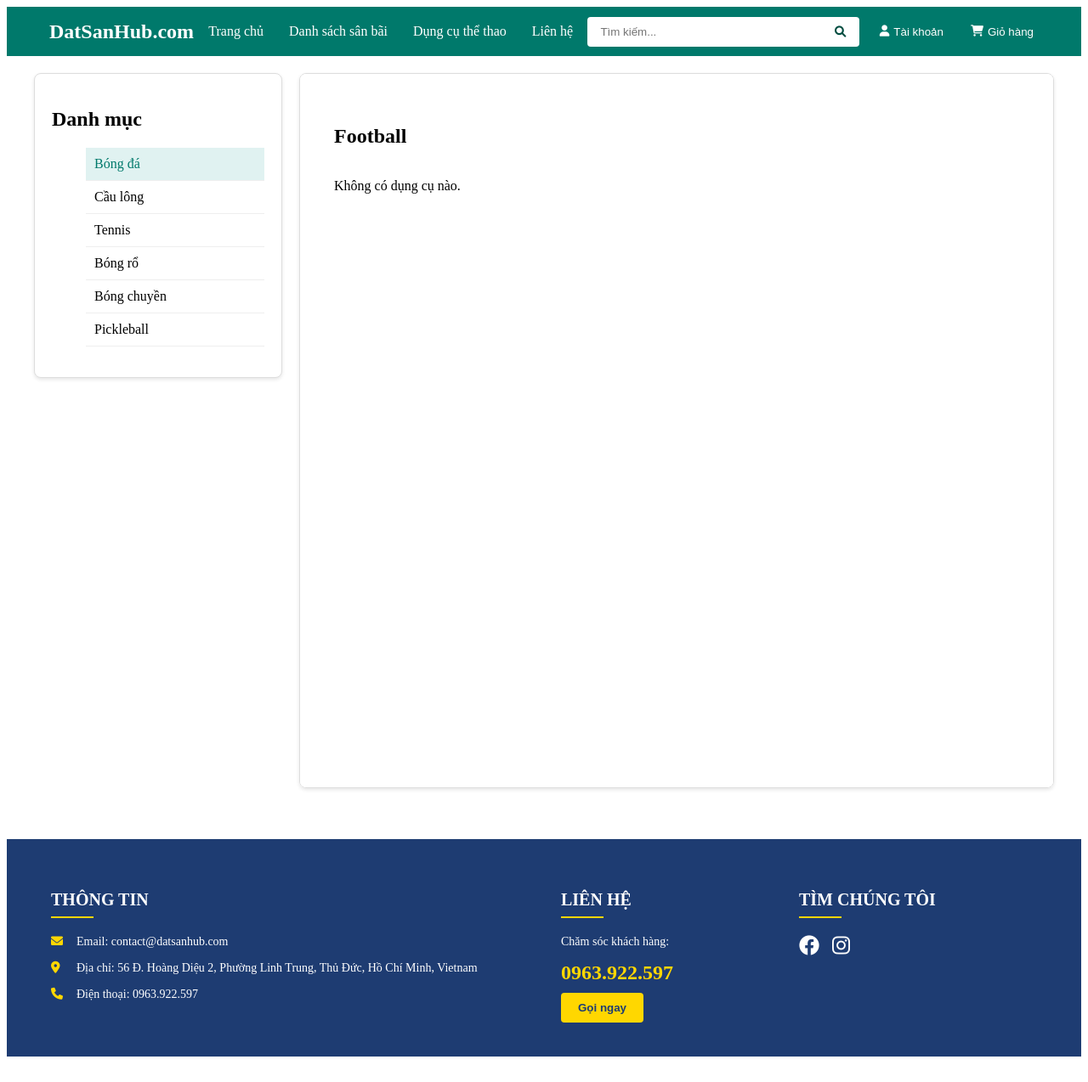
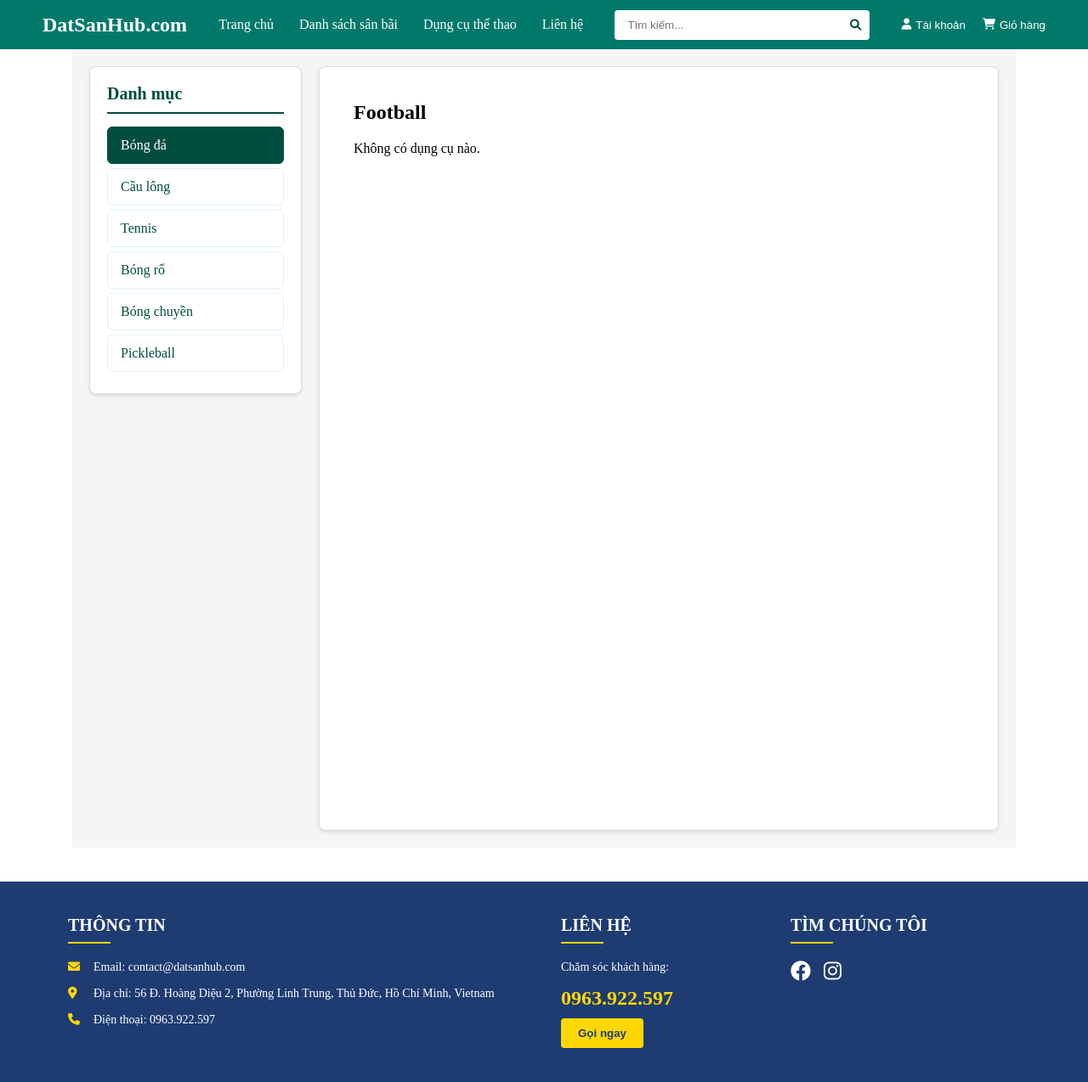
Before and after one commit to Josesluvmoney/DatSanHub, a PHP site: page /dungcuthethao.php in a window 1280 px wide. Shown: the whole page at 85% size. Before the commit the page ends 1244 px from the top, so only its background shows below. Run offline with PHP 8.4, Linux system fonts and the light colour scheme; data that the repository does not hold is empty.

Commit message:
tối ưu hiển thị

```diff
--- a/dungcuthethao.php
+++ b/dungcuthethao.php
@@ -35,33 +35,36 @@ $pickleballEquipment = getEquipmentByType($conn, 'pickleball');
     <title>Dụng Cụ Thể Thao</title>
     <link rel="stylesheet" href="https://cdnjs.cloudflare.com/ajax/libs/font-awesome/6.0.0/css/all.min.css">
     <style>
-<?php
-        include 'assets/CSS/navbar.css';
-        include 'assets/CSS/footer.css';
-?>
+        /* Reset CSS toàn bộ */
+        * {
+            margin: 0;
+            padding: 0;
+            box-sizing: border-box;
+        }
+
+        body {
+            margin: 0;
+            padding: 0;
+            min-height: 100vh;
+            display: flex;
+            flex-direction: column;
+        }
+
         .container {
             padding: 20px;
             max-width: 1200px;
             margin: 0 auto;
             display: flex;
             gap: 20px;
-            min-height: calc(100vh - 100px);
-            height: 100%;
-            position: relative;
-            z-index: 1;
+            flex: 1;
+            background-color: #f5f5f5;
         }
 
-        .sidebar {
-            background-color: #fff;
-            border: 1px solid #ddd;
-            border-radius: 8px;
-            box-shadow: 0 2px 4px rgba(0, 0, 0, 0.1);
-            width: 250px;
-            padding: 20px;
-            position: sticky;
-            top: 20px;
-            height: fit-content;
-            align-self: flex-start;
+        .navbar, .footer {
+            padding: 0;
+            margin: 0;
+            width: 100%;
+            background-color: #004d40;
         }
 
         .main-content {
@@ -72,8 +75,7 @@ $pickleballEquipment = getEquipmentByType($conn, 'pickleball');
             border-radius: 8px;
             box-shadow: 0 2px 4px rgba(0, 0, 0, 0.1);
             padding: 20px;
-            min-height: 800px;
-            height: 100%;
+            min-height: 900px;
             position: relative;
             overflow-x: hidden;
         }
@@ -81,49 +83,47 @@ $pickleballEquipment = getEquipmentByType($conn, 'pickleball');
         .equipment-type {
             position: absolute;
             width: 100%;
-            height: 100%;
+            min-height: 800px;
             opacity: 0;
             visibility: hidden;
-            transform: translateX(100%);
-            transition: transform 0.3s ease, opacity 0.3s ease;
+            display: none;
             padding: 20px;
         }
 
         .equipment-type.active {
             opacity: 1;
             visibility: visible;
+            display: block;
             position: relative;
-            transform: translateX(0);
         }
 
         .equipment-grid {
             min-height: 600px;
             display: grid;
             grid-template-columns: repeat(3, 1fr);
-            gap: 15px;
+            gap: 20px;
             align-content: flex-start;
             padding-bottom: 20px;
+            margin-top: 20px;
         }
 
         .equipment-card {
             width: 100%;
-            height: auto;
+            display: flex;
+            flex-direction: column;
             background-color: #ffffff;
             border-radius: 12px;
             box-shadow: 0 2px 8px rgba(0,0,0,0.08);
-            overflow: hidden;
-            transition: all 0.3s ease;
-            border: none;
+            height: 100%;
         }
 
         .equipment-card:hover {
-            transform: translateY(-5px);
-            box-shadow: 0 8px 16px rgba(0,0,0,0.12);
+            box-shadow: 0 4px 12px rgba(0,0,0,0.12);
+            transform: none;
         }
 
         .equipment-image-container {
-            height: 220px;
-            position: relative;
+            height: 200px;
             width: 100%;
             overflow: hidden;
         }
@@ -464,6 +458,77 @@ $pickleballEquipment = getEquipmentByType($conn, 'pickleball');
         body.popup-open {
             overflow: hidden;
         }
+
+        /* Điều chỉnh z-index cho navbar */
+        .navbar {
+            position: relative;
+            z-index: 9999; /* Đặt cao hơn notification-popup (9998) */
+        }
+
+        /* Cập nhật CSS cho sidebar */
+        .sidebar {
+            background-color: #fff;
+            border: 1px solid #ddd;
+            border-radius: 8px;
+            box-shadow: 0 2px 4px rgba(0, 0, 0, 0.1);
+            width: 250px;
+            padding: 20px;
+            position: sticky;
+            top: 20px;
+            height: fit-content;
+            align-self: flex-start;
+        }
+
+        .sidebar h2 {
+            font-size: 20px;
+            color: #004d40;
+            margin-bottom: 15px;
+            padding-bottom: 10px;
+            border-bottom: 2px solid #004d40;
+        }
+
+        /* Cập nhật CSS cho category list */
+        .category-list {
+            list-style: none;
+            padding: 0;
+            margin: 0;
+        }
+
+        .category-item {
+            padding: 12px 15px;
+            cursor: pointer;
+            border-radius: 6px;
+            margin-bottom: 5px;
+            transition: all 0.3s ease;
+            display: flex;
+            justify-content: space-between;
+            align-items: center;
+            color: #004d40;
+            border: 1px solid #e0f2f1;
+        }
+
+        .category-item:hover {
+            background-color: #e0f2f1;
+        }
+
+        .category-item.active {
+            background-color: #004d40;
+            color: white;
+            border-color: #004d40;
+        }
+
+        /* Điều chỉnh z-index cho notification */
+        .notification-popup {
+            z-index: 9998;
+        }
+
+        .notification-overlay {
+            z-index: 9997;
+        }
+        <?php
+        include 'assets/CSS/navbar.css';
+        include 'assets/CSS/footer.css';
+        ?>
     </style>
 </head>
 <body>
@@ -597,6 +662,67 @@ $pickleballEquipment = getEquipmentByType($conn, 'pickleball');
     <?php include 'footer.php'; ?>
 
     <script>
+        document.querySelectorAll('.category-item').forEach(item => {
+            item.addEventListener('click', function() {
+                document.querySelectorAll('.category-item').forEach(i => {
+                    i.classList.remove('active');
+                });
+
+                this.classList.add('active');
+
+                const selectedType = this.getAttribute('data-type');
+                const sections = document.querySelectorAll('.equipment-type');
+
+                sections.forEach(section => {
+                    if (selectedType === 'all' && section.id === 'football' || section.id === selectedType) {
+                        section.classList.add('active');
+                    } else {
+                        section.classList.remove('active');
+                    }
+                });
+            });
+        });
+
+        function showNotification(message) {
+            document.getElementById('notificationMessage').innerHTML = message;
+            document.getElementById('notificationOverlay').style.display = 'block';
+            document.getElementById('notificationPopup').style.display = 'block';
+            document.body.classList.add('popup-open');
+
+            document.addEventListener('keydown', handleEscapeKey);
+            document.addEventListener('click', handleOutsideClick);
+        }
+
+        function closePopup(popupId) {
+            document.getElementById(popupId).style.display = 'none';
+            document.getElementById('notificationOverlay').style.display = 'none';
+            document.body.classList.remove('popup-open');
+
+            document.removeEventListener('keydown', handleEscapeKey);
+            document.removeEventListener('click', handleOutsideClick);
+        }
+
+        function handleEscapeKey(e) {
+            if (e.key === 'Escape') {
+                closePopup('notificationPopup');
+            }
+        }
+
+        function handleOutsideClick(e) {
+            const popup = document.getElementById('notificationPopup');
+            if (!popup.contains(e.target) &&
+                !e.target.classList.contains('buy-button') &&
+                !e.target.classList.contains('rent-button')) {
+                closePopup('notificationPopup');
+            }
+        }
+
+        document.getElementById('notificationOverlay').addEventListener('click', function(e) {
+            if (e.target === this) {
+                closePopup('notificationPopup');
+            }
+        });
+
         function handleEquipment(id, type) {
             <?php if (!isset($_SESSION['logged_in'])): ?>
                 showNotification(`
```
Also changed, not shown: other parts of dungcuthethao.php (+38 -44 lines).
